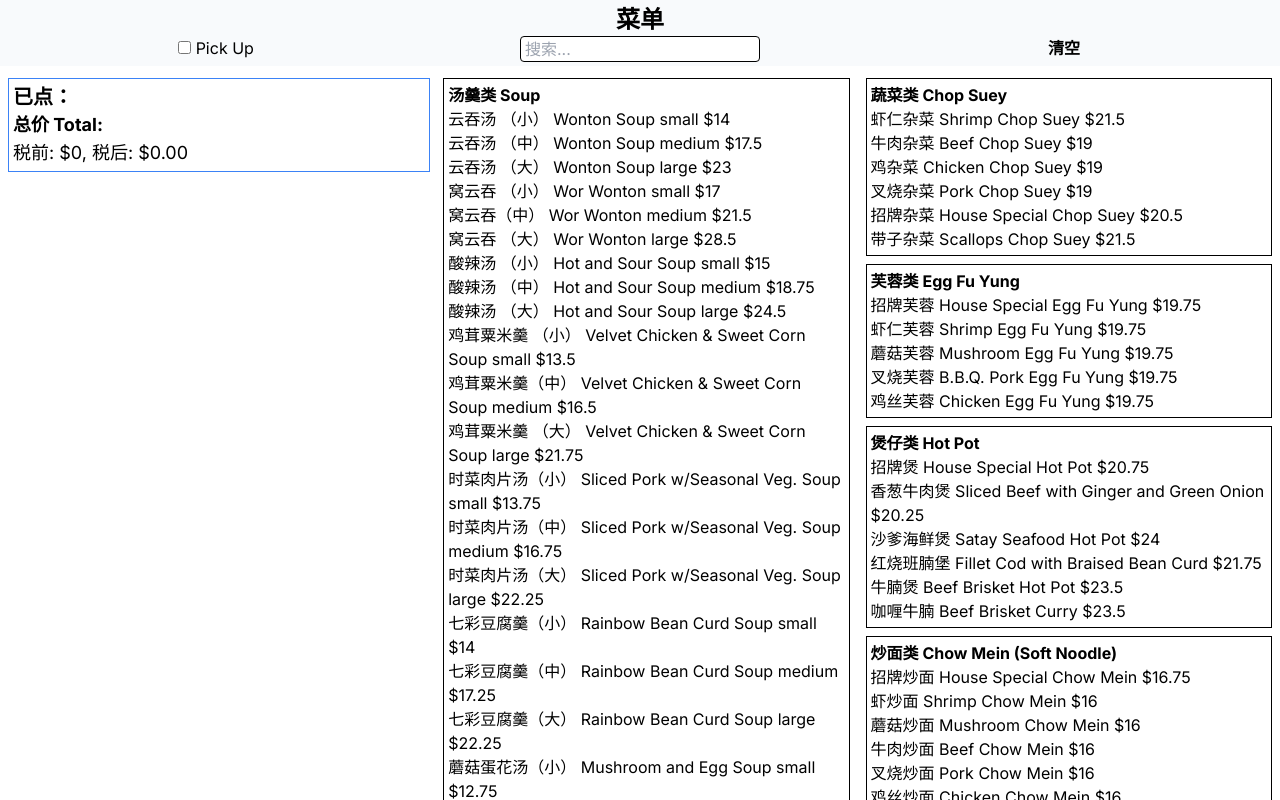
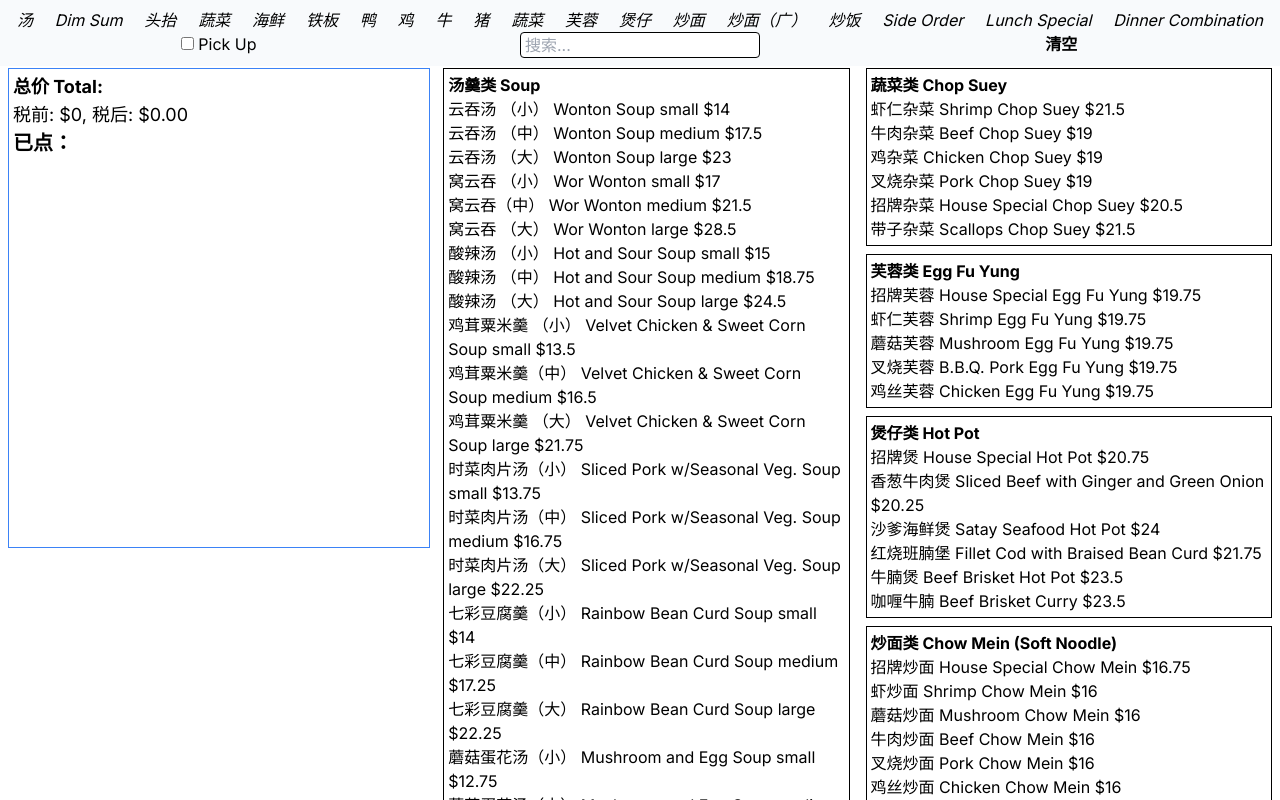
Before and after one commit to SarahQu/chinese-menu, a Next.js app: page / in a window 1280 px wide. Shown: the top 800 px of the page. Built offline with nearby package versions, Linux system fonts and the light colour scheme.

Commit message:
Add nav bar and more formatting

```diff
--- a/app/category.js
+++ b/app/category.js
@@ -1,7 +1,7 @@
 export default function Category({category, onIncreaseItem}) {
 
     return (
-        <div class="border-[1px] border-solid border-black m-2 p-1">
+        <div id={category.cat_name} class="scroll-mt-[128px] sm:scroll-mt-[68px] border-[1px] border-solid border-black m-2 p-1">
           <h2 class="font-bold">{category.cat_desc_ch} {category.cat_desc}</h2>
           <ul>
             {
--- a/app/menu.js
+++ b/app/menu.js
@@ -2,6 +2,7 @@ export const MENU = [
     {
         cat_name: 'soup',
         cat_desc: 'Soup',
+        cat_short_desc: '汤',
         cat_desc_ch: '汤羹类',
         items: {
           'sp_1': {desc: 'Wonton Soup small', desc_ch: '云吞汤 （小）', price: 14.00},
@@ -30,6 +31,7 @@ export const MENU = [
     {
       cat_name: 'chineseDimSumSpecial',
       cat_desc: 'Chinese Dim Sum Special',
+      cat_short_desc: 'Dim Sum',
       cat_desc_ch: '',
       items: {
         'ds_1': {desc: 'Large Steamed Sticky Rice (1pcs)', desc_ch: '', price: 7.98},
@@ -43,6 +45,7 @@ export const MENU = [
     {
       cat_name: 'appetizers',
       cat_desc: 'Appetizers',
+      cat_short_desc: '头抬',
       cat_desc_ch: '头抬',
       items: {
         'veggieSpringRoll': {desc: 'Veggie Spring Roll', desc_ch: '春卷', price: 2.5},
@@ -52,6 +55,7 @@ export const MENU = [
     {
         cat_name: 'vegetarian',
         cat_desc: 'Vegetarian',
+        cat_short_desc: '蔬菜',
         cat_desc_ch: '蔬菜类',
         items: {
             'v_1': {desc: 'Cashew Nut Sauteed Dice Vegetables', desc_ch: '腰果什菜丁', price: 16.00},
@@ -73,6 +77,7 @@ export const MENU = [
     {
         cat_name: 'seafood',
         cat_desc: 'Seafood',
+        cat_short_desc: '海鲜',
         cat_desc_ch: '海鲜类',
         items: {
             'sf_1': {desc: 'Deep Fried Prawns', desc_ch: '酥炸大虾球', price: 19.75},
@@ -98,6 +103,7 @@ export const MENU = [
     {
       cat_name: 'sizzlingTeppanPlatters',
       cat_desc: 'Sizzling Teppan Platters',
+      cat_short_desc: '铁板',
       cat_desc_ch: '铁板类',
       items: {
         'sz_1': {desc: 'Fresh Scallops Teppan (in Black Bean Sauce)', desc_ch: '铁板豉汁带子', price: 25.50},
@@ -111,6 +117,7 @@ export const MENU = [
     {
       cat_name: 'duck',
       cat_desc: 'Duck',
+      cat_short_desc: '鸭',
       cat_desc_ch: '鸭类',
       items: {
         'd_1': {desc: 'Barbecued Duck Half', desc_ch: '明炉大烧鸭 （半只）', price: 23.50},
@@ -122,6 +129,7 @@ export const MENU = [
     {
       cat_name: 'chicken',
       cat_desc: 'Chicken',
+      cat_short_desc: '鸡',
       cat_desc_ch: '鸡类',
       items: {
         'c_1': {desc: 'Breaded Almond Chicken', desc_ch: '杏仁酥鸡', price: 20.25},
@@ -142,6 +150,7 @@ export const MENU = [
     {
       cat_name: 'beef',
       cat_desc: 'Beef',
+      cat_short_desc: '牛',
       cat_desc_ch: '牛肉类',
       items: {
         'b_1': {desc: 'Honey Black Pepper Beef', desc_ch: '蜜汁黑椒牛肉', price: 22.75},
@@ -163,6 +172,7 @@ export const MENU = [
     {
       cat_name: 'pork',
       cat_desc: 'Pork',
+      cat_short_desc: '猪',
       cat_desc_ch: '猪肉类',
       items: {
         'p_1': {desc: 'Sweet & Sour Pork (Peking Style)', desc_ch: '京都肉', price: 20.00},
@@ -180,6 +190,7 @@ export const MENU = [
     {
       cat_name: 'chopSuey',
       cat_desc: 'Chop Suey',
+      cat_short_desc: '蔬菜',
       cat_desc_ch: '蔬菜类',
       items: {
         'cs_1': {desc: 'Shrimp Chop Suey', desc_ch: '虾仁杂菜', price: 21.50},
@@ -193,6 +204,7 @@ export const MENU = [
     {
       cat_name: 'eggFuYung',
       cat_desc: 'Egg Fu Yung',
+      cat_short_desc: '芙蓉',
       cat_desc_ch: '芙蓉类',
       items: {
         'e_1': {desc: 'House Special Egg Fu Yung', desc_ch: '招牌芙蓉', price: 19.75},
@@ -205,6 +217,7 @@ export const MENU = [
     {
       cat_name: 'hotPot',
       cat_desc: 'Hot Pot',
+      cat_short_desc: '煲仔',
       cat_desc_ch: '煲仔类',
       items: {
         'hp_1': {desc: 'House Special Hot Pot', desc_ch: '招牌煲', price: 20.75},
@@ -218,6 +231,7 @@ export const MENU = [
     {
       cat_name: 'chowMeinSoft',
       cat_desc: 'Chow Mein (Soft Noodle)',
+      cat_short_desc: '炒面',
       cat_desc_ch: '炒面类',
       items: {
         'cm_s_1': {desc: 'House Special Chow Mein', desc_ch: '招牌炒面', price: 16.75},
@@ -231,6 +245,7 @@ export const MENU = [
     {
       cat_name: 'chowMeinCantonese',
       cat_desc: 'Chow Mein (Cantonese Style)',
+      cat_short_desc: '炒面（广）',
       cat_desc_ch: '炒面类',
       items: {
         'cm_c_1': {desc: 'Cantonese Chow Mein', desc_ch: '广东炒面', price: 20.50},
@@ -250,6 +265,7 @@ export const MENU = [
     {
       cat_name: 'fried rice',
       cat_desc: 'Fried Rice',
+      cat_short_desc: '炒饭',
       cat_desc_ch: '炒饭类',
       items: {
         'fr_1': {desc: 'Yang Chow Fried Rice', desc_ch: '扬州炒饭', price: 16.75},
@@ -267,6 +283,7 @@ export const MENU = [
     {
       cat_name: 'sideOrder',
       cat_desc: 'Side Order',
+      cat_short_desc: 'Side Order',
       cat_desc_ch: '',
       items: {
         'so_1': {desc: 'Consomme', desc_ch: '清汤', price: 2.50},
@@ -286,6 +303,7 @@ export const MENU = [
     {
       cat_name: 'lunchSpecial',
       cat_desc: 'Lunch Special (No 10% Pick Up Discount)',
+      cat_short_desc: 'Lunch Special',
       cat_desc_ch: '',
       items: {
         'ls_1': {desc: '#1 Sweet & Sour Boneless Pork, Beef Fried Rice, Chow Mein', desc_ch: '', price: 10.99},
@@ -308,6 +326,7 @@ export const MENU = [
     {
       cat_name: 'dinnerCombination',
       cat_desc: 'Chef\'s Suggestions Family Dinner Combination Plate',
+      cat_short_desc: 'Dinner Combination',
       cat_desc_ch: '',
       items: {
         'comb_1': {desc: '[A] Chicken Chow Mein, Sweet & Sour Boneless Pork, Deep Fried Prawn\n', desc_ch: '', price: 17.00},
--- /dev/null
+++ b/app/nav.js
@@ -0,0 +1,13 @@
+export default function Nav({categories}) {
+    return (
+        <div className="flex justify-around flex-wrap gap-1">
+            {categories.map((category) => {
+                return (
+                    <a href={'#' + category.cat_name} className="italic">
+                        {category.cat_short_desc}
+                    </a>
+                )
+            })}
+        </div>
+    )
+}
--- a/app/page.js
+++ b/app/page.js
@@ -6,6 +6,7 @@ import { Inter } from 'next/font/google'
 import { useState, useReducer } from 'react'
 import Category from './category';
 import Search from './search';
+import Nav from './nav';
 import itemReducer from './itemReducer';
 import { MENU } from './menu';
 
@@ -65,12 +66,13 @@ export default function Home() {
   }
 
   return (
-    <>
+    <div>
       <Head>
         <title>餐馆</title>
       </Head>
-      <div className='fixed w-full bg-slate-50 p-1'>
-        <h1 className="text-center text-2xl font-bold">菜单</h1>
+      <div className='fixed w-full bg-slate-50 p-2'>
+        {/* <h1 className="text-center text-2xl font-bold">菜单</h1> */}
+        <Nav categories={MENU}></Nav>
         <div class="flex text-center">
           <div class="basis-1/3">
             <input type="checkbox" id="pickup" name="pickup" checked={pickUp} onChange={handleChangPickup}></input>
@@ -85,22 +87,24 @@ export default function Home() {
         </div>
       </div>
 
-      <div className="pt-[70px]">
-          <div className="float-left w-[33%] fixed z-[-1] border-[1px] border-blue-500 border-solid p-1 m-2">
-            {/* <div className="fixed"> */}
+      <div className="pt-[120px] sm:pt-[60px] bg-white">
+          <div className="float-left w-[33%] fixed z-[-1] h-[60%] overflow-y-scroll break-words border-[1px] border-blue-500 border-solid p-1 m-2">
+              <div class="sticky top-0 bg-white">
+                <p class="sm:text-lg font-bold">总价 Total: </p>
+                <p class="sm:text-lg">{getPrice(Number(item['total'].price), Number(item['noDiscount'].price), pickUp)}</p>
+              </div>
               <p className="sm:text-xl font-bold break-all">已点：</p>
+              <ul class="list-disc list-inside">
               {
                 Object.entries(item).filter(([k, v])=> {return v.quantity > 0 && k != 'total'}).map(([k, v]) =>
-                  <p key={k}>{v.desc_ch} {v.desc} ${v.price}
+                  <li key={k}>{v.desc_ch} {v.desc} ${v.price}
                     <span class='ml-3'>{v.quantity}</span>
                     <span class="ml-5 font-bold cursor-pointer" data-name={k} data-price={v.price} onClick={handleIncreaseItem}>+</span>
                     <span class="ml-5 font-bold cursor-pointer" data-name={k} data-price={v.price} onClick={handleDecreaseItem}>-</span>
-                  </p>
+                  </li>
                 )
               }
-              <p class="sm:text-lg font-bold">总价 Total: </p>
-              <p class="sm:text-lg">{getPrice(Number(item['total'].price), Number(item['noDiscount'].price), pickUp)}</p>
-            {/* </div> */}
+              </ul>
           </div>
 
           <div className="float-right w-[66%] sm:flex">
@@ -118,6 +122,6 @@ export default function Home() {
 
 
       </div>
-    </>
+    </div>
   )
 }
--- a/app/search.js
+++ b/app/search.js
@@ -37,7 +37,8 @@ export default function Search({allItems, onClickSearchResult}) {
                 placeholder="搜索...">
             </input>
             {searchResults.length > 0 && (
-                <ul class="absolute bg-slate-50 w-1/3">
+                <div class="">
+                    <ul class="absolute bg-slate-100 w-1/2 sm:w-1/3 max-h-[250px] overflow-auto">
                         {searchResults.map(([name, value])=> {
                             return (
                                 <li
@@ -51,6 +52,7 @@ export default function Search({allItems, onClickSearchResult}) {
                             </li>)
                         })}
                     </ul>
+                </div>
             )}
         </div>
     )
```
Lines whose indentation alone changed are shown as unchanged.
